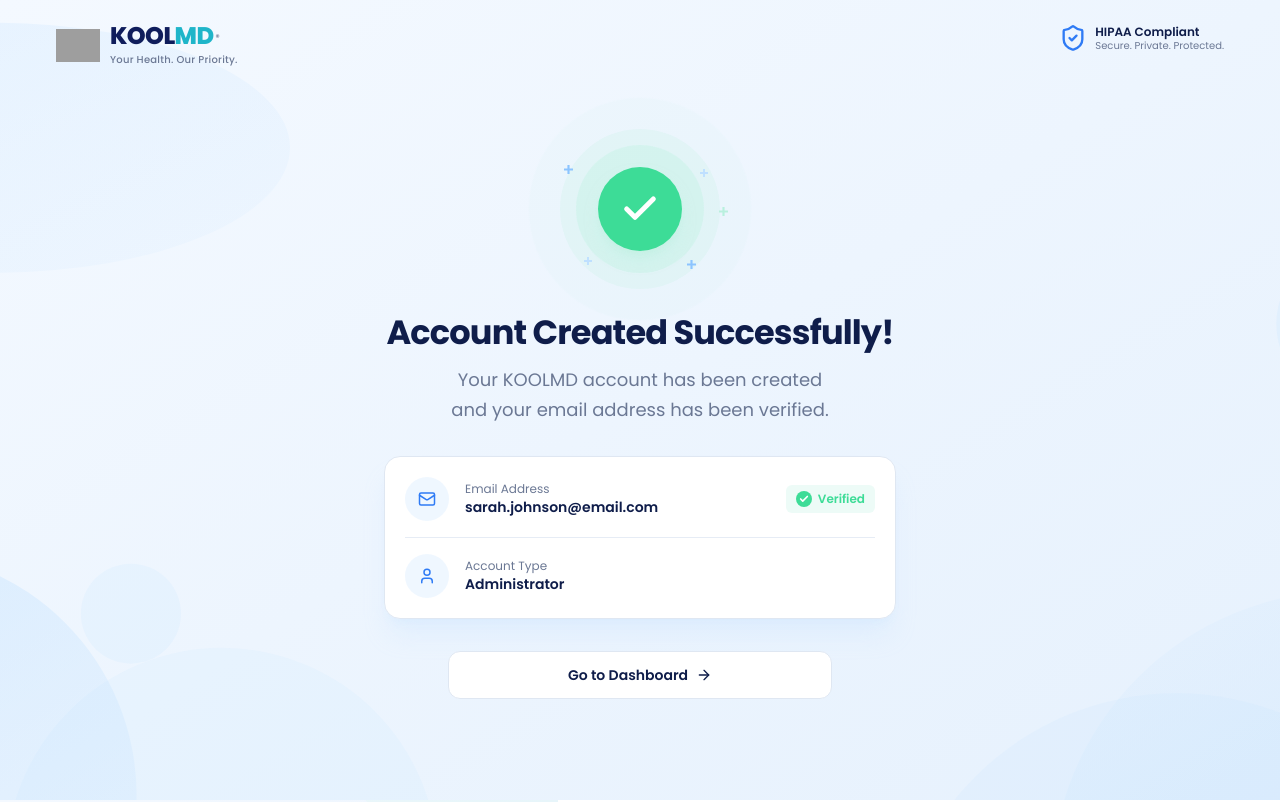
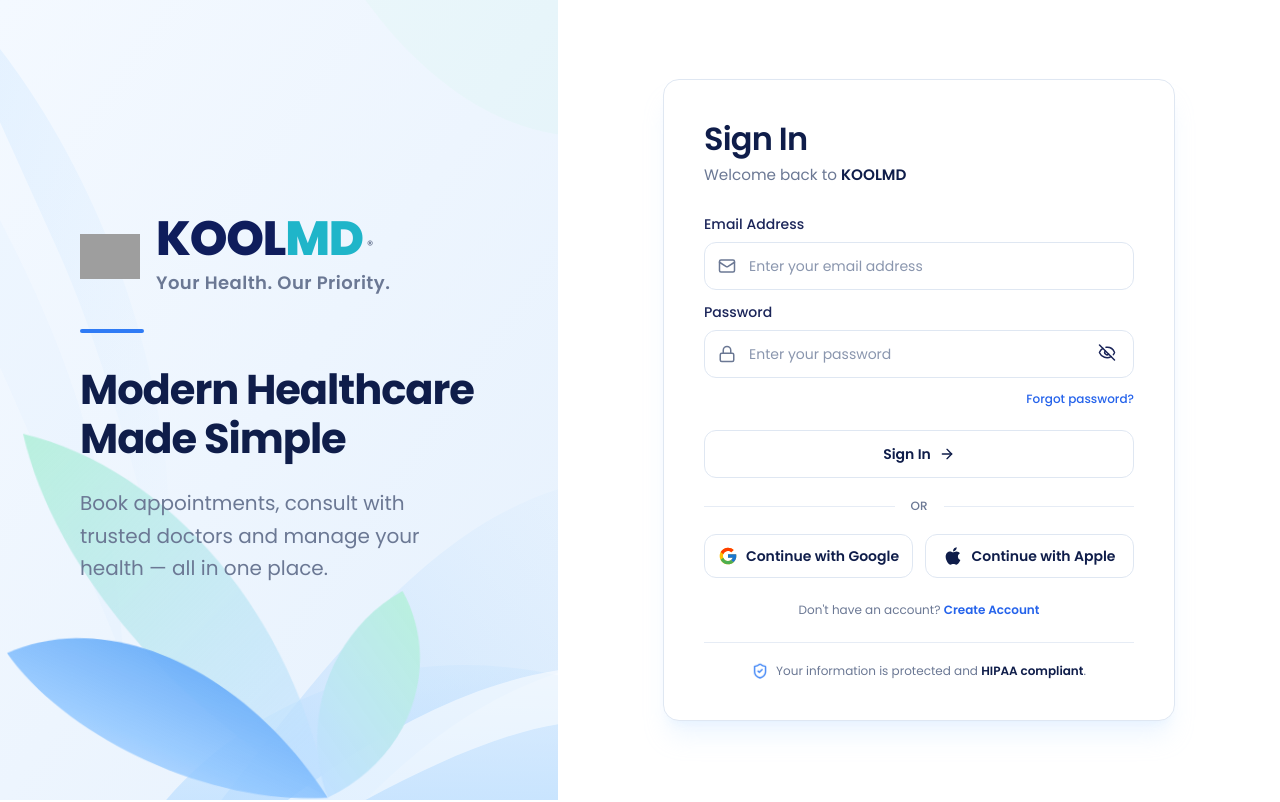
Before and after one commit to miloneeprimocys/KoolMD, a Next.js app: page / in a window 1280 px wide. Shown: the top 802 px of the page. Built offline with nearby package versions, Linux system fonts and the light colour scheme; grey boxes are pictures that could not be loaded.

Commit message:
auth page changes

```diff
--- a/src/auth/Authpage.tsx
+++ b/src/auth/Authpage.tsx
@@ -5,7 +5,6 @@
 import LeftSection from "./LeftSection";
 import LoginForm from "./LoginForm";
 import SignupForm from "./SignupForm";
-import AccountCreated from "./AccountCreated";
 
 interface AuthPageProps {
   variant: "login" | "signup";
@@ -22,8 +21,7 @@
  */
 const AuthPage = ({ variant }: AuthPageProps) => {
   return (
-    <>
-    <AccountCreated />
+
     <main className="flex h-screen w-full overflow-hidden bg-page">
       {/* Left panel — hidden below lg by its own classes */}
       <LeftSection />
@@ -44,7 +42,6 @@
         </div>
       </div>
     </main>
-    </>
   );
 };
 
```
